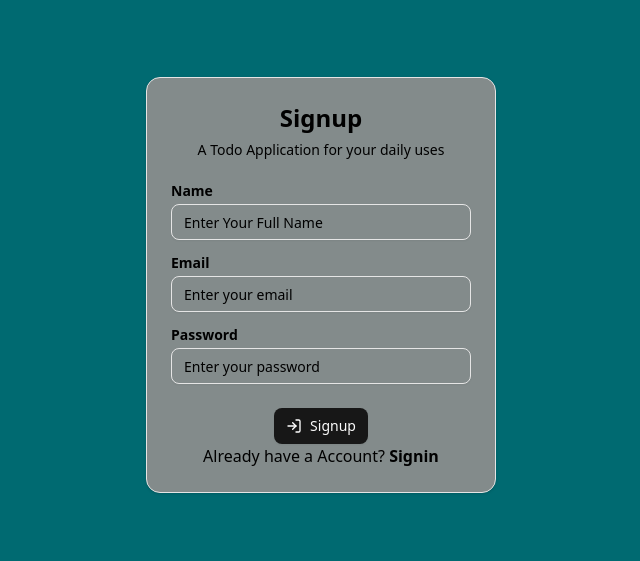
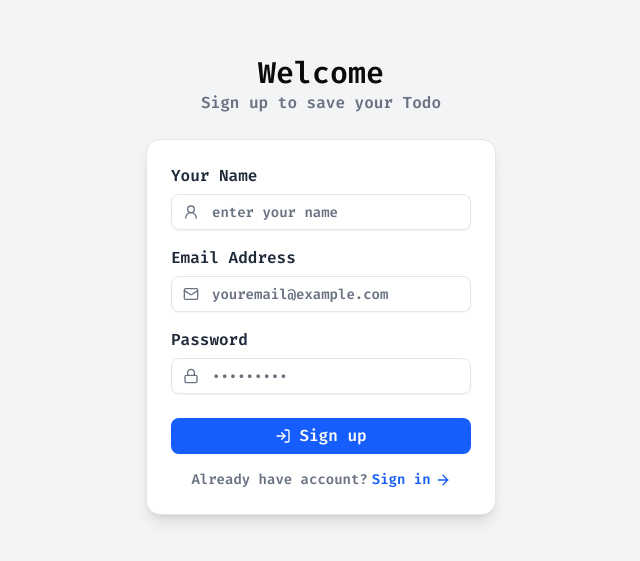
Before and after one commit to SamratPandey/learn_react, a React (Vite) app in the folder 05Todo/frontEnd/: page /signup in a window 1280 px wide. Shown: the part 115-676 px from the top of the page, without its empty margins (319-959 px from the left). Built offline with nearby package versions, Linux system fonts and the light colour scheme.

Commit message:
Update signin and signup components completed

```diff
--- a/05Todo/frontEnd/src/components/Signin.jsx
+++ b/05Todo/frontEnd/src/components/Signin.jsx
@@ -15,7 +15,7 @@ import {
 import { Input } from "@/components/ui/input";
 import { Label } from "@/components/ui/label";
 import { Link } from "react-router";
-import { LogIn } from "lucide-react";
+import { LogIn, Mail, Lock, ArrowRight } from "lucide-react";
 
 import { useState } from "react";
 import { useNavigate } from "react-router";
@@ -42,8 +42,7 @@ function Signin() {
       password: formData.password,
     })
     localStorage.setItem("token", response.data.token)
-    toast.success(response.data.message)
-    toast.success("Redirecting to Todo Page...")
+    toast.success(`${response.data.message}, redirecting...`)
     setTimeout(() => {
       navigate("/todo")
     }, 1000)
@@ -54,61 +53,65 @@ function Signin() {
 
 
   return (
-    <div className="flex items-center justify-center h-screen bg-[#006A71]">
-      <Card className="w-[350px] bg-[#838b8b] text-black ">
-        <CardHeader>
-          <CardTitle className="font-bold text-2xl text-black flex justify-center">
-            Signin
-          </CardTitle>
-          <CardDescription className="text-black font-medium flex justify-center">
-            A Todo Application for your daily uses
-          </CardDescription>
-        </CardHeader>
+    <div className="flex flex-col items-center justify-center h-screen bg-gray-100">
+      <div className="flex flex-col items-center mb-6">
+          <h1 className="text-3xl font-semibold">Welcome Back</h1>
+          <p className="text-gray-500 font-semibold text-base">Sign in to access your Todo</p>
+      </div>
+      <Card className="w-[350px] bg-white text-gray-800 shadow-lg">
         <CardContent>
           <form>
             <div className="grid w-full items-center gap-4">
               <div className="flex flex-col space-y-1.5">
-                <Label htmlFor="email" className="font-bold">
-                  Email
+                <Label htmlFor="email" className="text-base font-semibold">
+                  Email Address
                 </Label>
+                <div className="relative">
+                  <Mail className="absolute left-3 top-1/2 transform -translate-y-1/2 text-gray-500" />
                   <Input
-                  className="placeholder:font-medium placeholder:text-black"
+                    className="pl-11 font-semibold placeholder:font-semibold text-gray-500 placeholder:text-gray-500"
                     type="email"
                     name="email"
-                  placeholder="Enter your email"
+                    placeholder="youremail@example.com"
                     value={formData.email}
                     onChange={(e) => handleFormData(e)}
                   />
                 </div>
+              </div>
               <div className="flex flex-col space-y-1.5">
-                <Label htmlFor="password" className="font-bold">
+                <Label htmlFor="password" className="font-semibold text-base">
                   Password
                 </Label>
+                <div className="relative">
+                  <Lock className="absolute left-3 top-1/2 transform -translate-y-1/2 text-gray-500" />
                   <Input
-                  className="placeholder:font-medium placeholder:text-black"
+                    className="pl-11 font-semibold placeholder:font-semibold text-gray-500 placeholder:text-gray-500"
+                    type="password"
                     name="password"
-                  type="password"
-                  placeholder="Enter your password"
+                    placeholder="•••••••••"
                     value={formData.password}
                     onChange={(e) => handleFormData(e)}
                   />
+                </div>
               </div>
             </div>
           </form>
         </CardContent>
         <CardFooter className="flex flex-col justify-center ">
           <Button
-            className="font-medium hover:cursor-pointer px-10"
+            className="font-semibold hover:cursor-pointer bg-blue-600 w-full text-base"
             onClick={handleSignin}
             >
-            <LogIn className="text-white" /> Signin
+            <LogIn className="text-white" /> Sign in
           </Button>
-          <span className="font-medium">
-          Don't have a account?{" "}
-            <Link className="font-bold" to="/signup">
-              Signup
+          <div className="flex mt-4 items-center font-semibold text-sm text-gray-500 gap-1">
+            <span>Don't have an account?</span>
+            <Link className="text-blue-600 flex items-center gap-1" to="/signup">
+              Sign up
+              <ArrowRight className="text-blue-600 w-4 h-4" />
             </Link>
-          </span>
+          </div>
+
         </CardFooter>
 
       </Card>
--- a/05Todo/frontEnd/src/components/Signup.jsx
+++ b/05Todo/frontEnd/src/components/Signup.jsx
@@ -16,18 +16,18 @@ import {
 import { Input } from "@/components/ui/input";
 import { Label } from "@/components/ui/label";
 import { Link } from "react-router";
-import { LogIn } from "lucide-react";
-
+import { LogIn, Mail, Lock, ArrowRight, UserRound } from "lucide-react";
+import { useNavigate } from "react-router";
 
 
  function Signup() {
+
+  const navigate = useNavigate();
   const [formData, setFormData] = useState({
     name: "",
     email: "",
     password: "",
   });
-
-  const [message, setMessage] = useState("");
 
   const handleFormData = (e) => {
     const {name, value} = e.target;
@@ -35,92 +35,115 @@ import { LogIn } from "lucide-react";
   }
 
   const handleSignup = async () =>{
+    try {
       const response = await axios.post("http://localhost:8000/signup",{
         name:formData.name,
         email: formData.email,
         password: formData.password
       })
-    setMessage(response.data.message);
-    toast.success(message);
+      toast.success(`${response.data.message}, redirecting...`);
+      setTimeout(() => {
+        navigate("/signin")
+      },1000)
+    } catch (error) {
+      toast.error(error.response.data.message);
+    }
   }
 
 
 
 
   return (
-    <div className="flex items-center justify-center h-screen bg-[#006A71]">
-      <Card className="w-[350px] bg-[#838b8b] text-black ">
-        <CardHeader>
-          <CardTitle className="font-bold text-2xl text-black flex justify-center">
-            Signup
-          </CardTitle>
-          <CardDescription className="text-black font-medium flex justify-center">
-            A Todo Application for your daily uses
-          </CardDescription>
-        </CardHeader>
+    <div className="flex flex-col items-center justify-center h-screen bg-gray-100">
+    <div className="flex flex-col items-center mb-6">
+        <h1 className="text-3xl font-semibold">Welcome</h1>
+        <p className="text-gray-500 font-semibold text-base">Sign up to save your Todo</p>
+    </div>
+    <Card className="w-[350px] bg-white text-gray-800 shadow-lg">
       <CardContent>
         <form>
           <div className="grid w-full items-center gap-4">
             <div className="flex flex-col space-y-1.5">
-                <Label htmlFor="name" className="font-bold">
-                  Name
+              <Label htmlFor="name" className="text-base font-semibold">
+                Your Name
               </Label>
+              <div className="relative">
+                <UserRound className="absolute w-4 h-4 left-3 top-1/2 transform -translate-y-1/2 text-gray-500" />
                 <Input
-                  className="placeholder:font-medium placeholder:text-black"
-                  type="text"
+                  className="pl-10 font-semibold placeholder:font-semibold  text-gray-500  placeholder:text-gray-500"
+                  type="name"
                   name="name"
-                  placeholder="Enter Your Full Name"
+                  placeholder="enter your name"
                   value={formData.name}
                   onChange={(e) => handleFormData(e)}
                 />
               </div>
+            </div>
             <div className="flex flex-col space-y-1.5">
-                <Label htmlFor="email" className="font-bold">
-                  Email
+              <Label htmlFor="email" className="text-base font-semibold">
+                Email Address
               </Label>
+              <div className="relative">
+                <Mail className="absolute w-4 h-4 left-3 top-1/2 transform -translate-y-1/2 text-gray-500" />
                 <Input
-                  className="placeholder:font-medium placeholder:text-black"
+                  className="pl-10 font-semibold placeholder:font-semibold text-gray-500 placeholder:text-gray-500"
                   type="email"
                   name="email"
-                  placeholder="Enter your email"
+                  placeholder="youremail@example.com"
                   value={formData.email}
                   onChange={(e) => handleFormData(e)}
                 />
               </div>
+            </div>
             <div className="flex flex-col space-y-1.5">
-                <Label htmlFor="password" className="font-bold">
+              <Label htmlFor="password" className="font-semibold text-base">
                 Password
               </Label>
+              <div className="relative">
+                <Lock className="absolute w-4 h-4 left-3 top-1/2 transform -translate-y-1/2 text-gray-500" />
                 <Input
-                  className="placeholder:font-medium placeholder:text-black"
+                  className="pl-10 font-semibold placeholder:font-semibold text-gray-500 placeholder:text-gray-500"
+                  type="password"
                   name="password"
-                  type="password"
-                  placeholder="Enter your password"
+                  placeholder="•••••••••"
                   value={formData.password}
                   onChange={(e) => handleFormData(e)}
                 />
+              </div>
             </div>
           </div>
         </form>
       </CardContent>
       <CardFooter className="flex flex-col justify-center ">
         <Button
+          className="font-semibold hover:cursor-pointer bg-blue-600 w-full text-base"
           onClick={handleSignup}
-            className="font-medium hover:cursor-pointer px-10"
           >
-            <LogIn className="text-white" /> Signup
+          <LogIn className="text-white" /> Sign up
         </Button>
-          <span className="font-medium">
-            Already have a Account?{" "}
-            <Link className="font-bold" to="/signin">
-              Signin
+        <div className="flex mt-4 items-center font-semibold text-sm text-gray-500 gap-1">
+          <span>Already have account?</span>
+          <Link className="text-blue-600 flex items-center gap-1" to="/signin">
+            Sign in
+            <ArrowRight className="text-blue-600 w-4 h-4" />
           </Link>
-          </span>
+        </div>
+
       </CardFooter>
+
+    </Card>
     <Toaster
       position="top-right"
+      reverseOrder={false}
+      toastOptions={{
+        className: "",
+        duration: 5000,
+        style: {
+          background: "#333",
+          color: "#fff",
+        },
+      }}
     />
-      </Card>
   </div>
   );
 }
--- a/05Todo/frontEnd/src/components/Todo.jsx
+++ b/05Todo/frontEnd/src/components/Todo.jsx
@@ -2,7 +2,7 @@ const Todo =()=>{
 
     return(
         <div>
-            Your Todo List
+
         </div>
     )
 }
--- a/05Todo/frontEnd/src/index.css
+++ b/05Todo/frontEnd/src/index.css
@@ -1,3 +1,4 @@
+@import url('https://fonts.googleapis.com/css2?family=Fira+Code:wght@300..700&display=swap');
 @import "tailwindcss";
 @import "tw-animate-css";
 
@@ -118,3 +119,11 @@
     @apply bg-background text-foreground;
   }
 }
+
+
+
+body{
+  font-family: "Fira Code", monospace;
+  font-optical-sizing: auto;
+  font-style: normal;
+}
```
Lines whose indentation alone changed are shown as unchanged.
